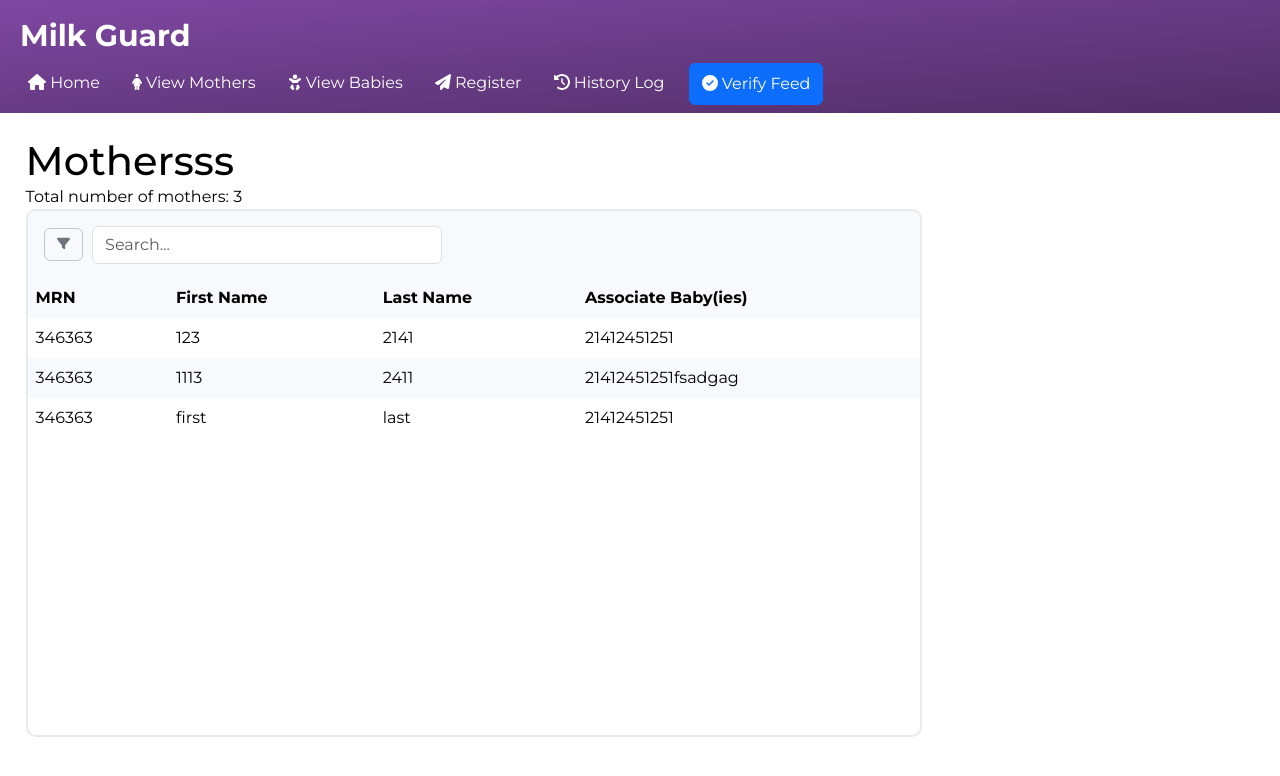
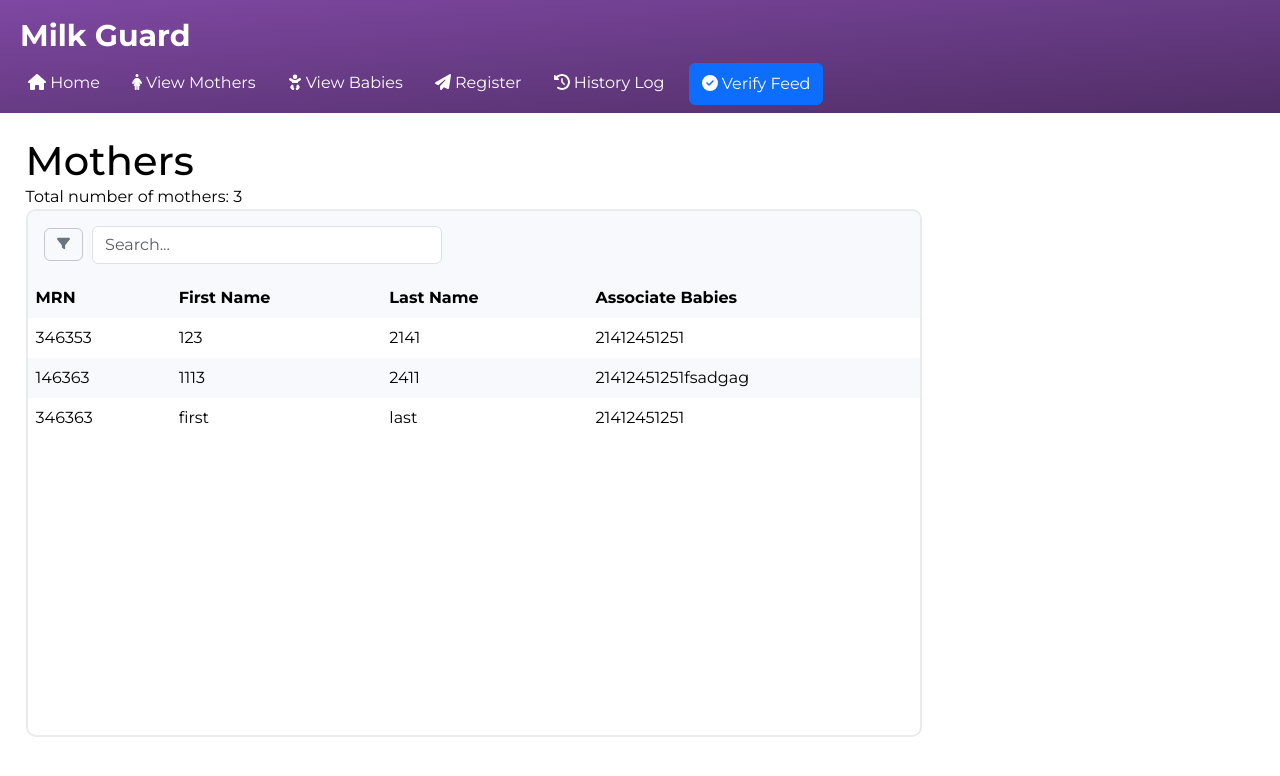
Before and after one commit to meeistom/capstone-project-2024-t3-3900h15bcatdevs, a React (Create React App) app in the folder frontend/: page /view_mothers in a window 1280 px wide. Shown: the top 776 px of the page. Built offline with nearby package versions, Linux system fonts and the light colour scheme.

Commit message:
Changed Page title for view mother and baby page

```diff
--- a/frontend/src/Components/Table.jsx
+++ b/frontend/src/Components/Table.jsx
@@ -21,7 +21,7 @@ function Table({ data, setOpenModal, viewType }) {
       { label: "MRN", key: "mrn" },
       { label: "First Name", key: "first_name" },
       { label: "Last Name", key: "last_name"},
-      { label: "Associate Baby(ies)", key: "babies" }
+      { label: "Associate Babies", key: "babies" }
     ],
     "viewBaby": [
       { label: "MRN", key: "mrn" },
--- a/frontend/src/Pages/ViewBabies.jsx
+++ b/frontend/src/Pages/ViewBabies.jsx
@@ -8,13 +8,13 @@ export { ViewBabies };
 function ViewBabies() {
   let fake_data = [
     {
-      mrn: 346363,
+      mrn: 346313,
       first_name: "123",
       last_name: "2141",
       mother_mrn: "21412451251"
     },
     {
-      mrn: 346363,
+      mrn: 326363,
       first_name: "1113",
       last_name: "2411",
       mother_mrn: "21412451251"
@@ -31,7 +31,7 @@ function ViewBabies() {
       <section id="Home">
         <Navibar />
         <div className="page-container">
-          <h1 className="page-title">Babyssss</h1>
+          <h1 className="page-title">Babies</h1>
           <p>Total number of babies: {fake_data.length}</p>
           <Table data={fake_data} setOpenModal = {null} viewType="viewBaby"/>
         </div>
--- a/frontend/src/Pages/ViewMothers.jsx
+++ b/frontend/src/Pages/ViewMothers.jsx
@@ -10,13 +10,13 @@ export { ViewMothers };
 function ViewMothers() {
   let fake_data = [
     {
-      mrn: 346363,
+      mrn: 346353,
       first_name: "123",
       last_name: "2141",
       babies: "21412451251"
     },
     {
-      mrn: 346363,
+      mrn: 146363,
       first_name: "1113",
       last_name: "2411",
       babies: ["21412451251", "fsadgag"]
@@ -33,7 +33,7 @@ function ViewMothers() {
       <section id="Home">
         <Navibar />
         <div className="page-container">
-          <h1 className="page-title">Mothersss</h1>
+          <h1 className="page-title">Mothers</h1>
           <p>Total number of mothers: {fake_data.length}</p>
           <Table data={fake_data} setOpenModal = {null} viewType="viewMother"/>
         </div>
```
